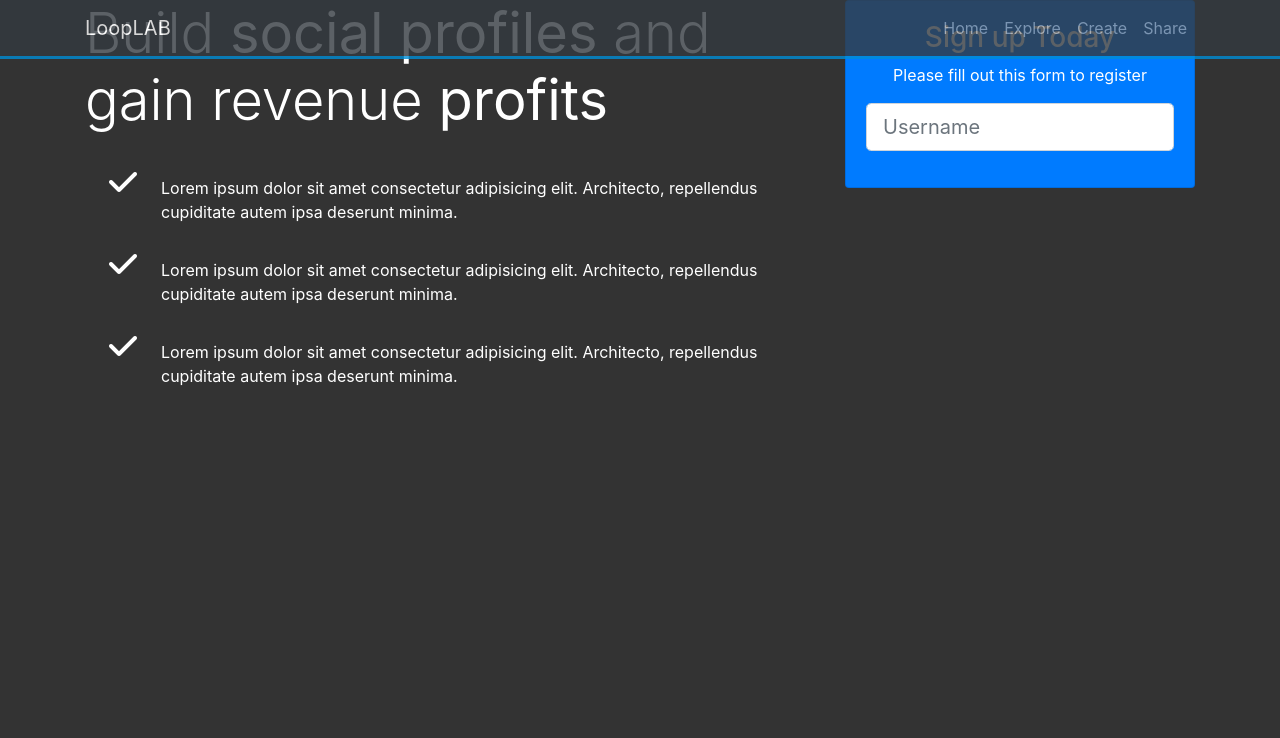
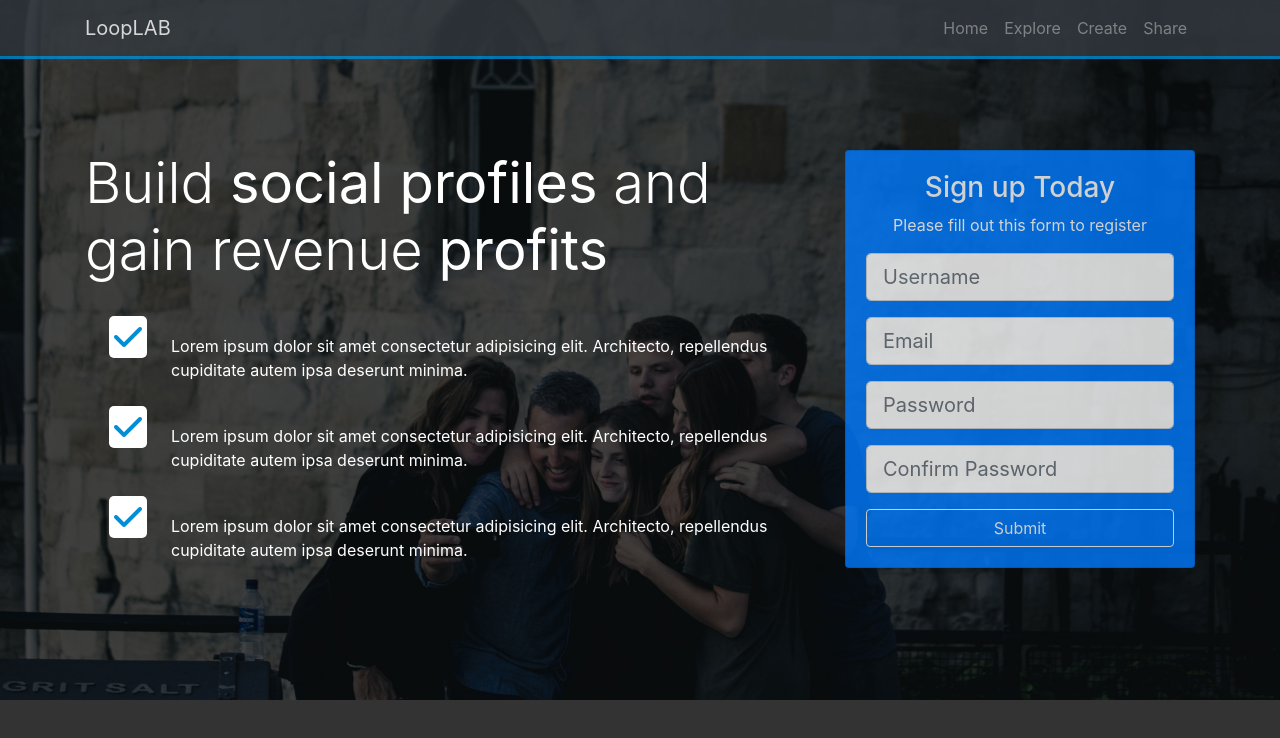
Before and after one commit to Dean92/loopLab, a plain HTML site: page index.html in a window 1280 px wide. Drawn offline with nearby package versions, Linux system fonts and the light colour scheme.

Commit message:
LoopLab: Added images. Changed stying. Adjusted opacity.

```diff
--- a/index.html
+++ b/index.html
@@ -17,7 +17,7 @@
         <div class="container">
             <a href="index.html" class="navbar-brand">LoopLAB</a>
             <button class="navbar-toggler" data-toggle="collapse" data-target="#navbarCollapse">
-                <span class="navbar-toggle-icon"></span>
+                <span class="navbar-toggler-icon"></span>
             </button>
             <div class="collapse navbar-collapse" id="navbarCollapse">
                 <ul class="navbar-nav ml-auto">
@@ -84,6 +84,18 @@
                                     <div class="form-group">
                                         <input type="text" class="form-control form-control-lg" placeholder="Username">
                                     </div>
+                                    <div class="form-group">
+                                        <input type="email" class="form-control form-control-lg" placeholder="Email">
+                                    </div>
+                                    <div class="form-group">
+                                        <input type="password" class="form-control form-control-lg"
+                                            placeholder="Password">
+                                    </div>
+                                    <div class="form-group">
+                                        <input type="password" class="form-control form-control-lg"
+                                            placeholder="Confirm Password">
+                                    </div>
+                                    <input type="submit" value="Submit" class="btn btn-outline-light btn-block">
                                 </form>
                             </div>
                         </div>
--- a/style.css
+++ b/style.css
@@ -7,3 +7,36 @@ body {
     border-bottom: #008ed6 3px solid;
     opacity: 0.8;
 }
+
+#home-section {
+    background: url(/img/home.jpg);
+    background-repeat: no-repeat;
+    background-size: cover;
+    background-attachment: fixed;
+    min-height: 700px;
+
+}
+
+#home-section .dark-overlay {
+    position: absolute;
+    top: 0;
+    left: 0;
+    width: 100%;
+    min-height: 700px;
+    background: rgba(0, 0, 0, 0.7);
+}
+
+#home-section .home-inner {
+    padding-top: 150px;
+}
+
+#home-section .card-form {
+    opacity: 0.8;
+}
+
+#home-section .fas {
+    color: #008ed6;
+    background: #fff;
+    padding: 5px;
+    border-radius: 5px;
+}
```
Also changed, not shown: img/create-section1.jpg (added), img/explore-section1.jpg (added), img/home.jpg (added), img/share-section1.jpg (added).
